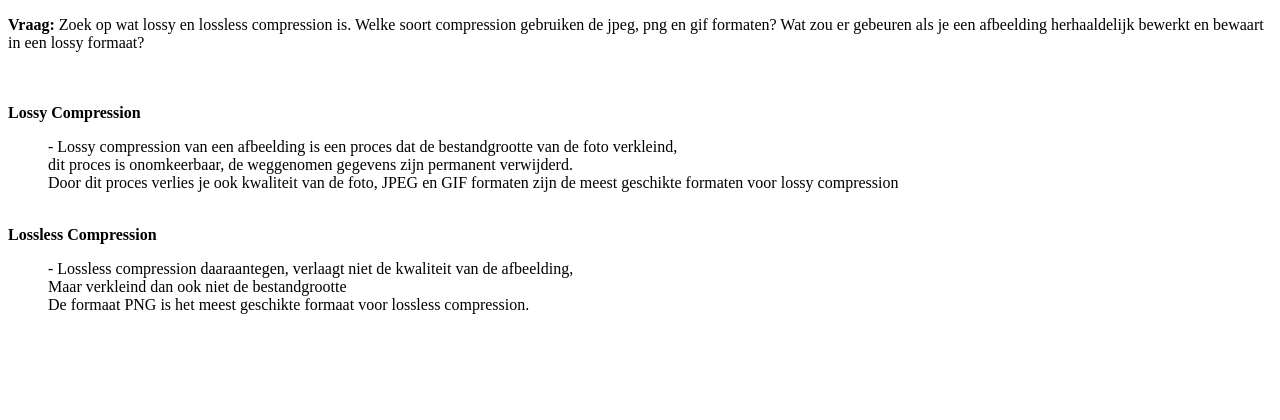
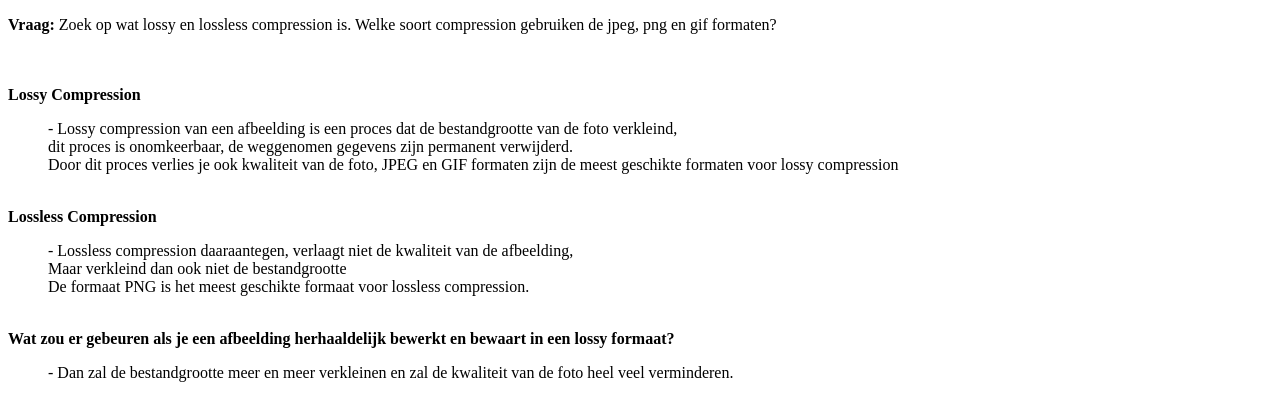
Before and after one commit to SimonVandesompele/webdevelopment, a plain HTML site: page Labo 4/opdracht_1.html in a window 1280 px wide. Drawn offline with Linux system fonts and the light colour scheme.

Commit message:
Labo 4 versie 4

```diff
--- a/Labo 4/opdracht_1.html
+++ b/Labo 4/opdracht_1.html
@@ -7,7 +7,7 @@
 <body>
 <p><strong>Vraag: </strong>Zoek op wat lossy en lossless compression is.
   Welke soort compression gebruiken de jpeg, png en gif formaten?
-  Wat zou er gebeuren als je een afbeelding herhaaldelijk bewerkt en bewaart in een lossy formaat?</p>
+  </p>
 <br>
 <br>
 <strong>Lossy Compression</strong><br>
@@ -18,5 +18,8 @@
 <strong>Lossless Compression</strong><br>
 <p><blockquote>- Lossless compression daaraantegen, verlaagt niet de kwaliteit van de afbeelding,<br> Maar verkleind dan ook niet de bestandgrootte <br>
 De formaat PNG is het meest geschikte formaat voor lossless compression.</blockquote>
+<br>
+<strong>Wat zou er gebeuren als je een afbeelding herhaaldelijk bewerkt en bewaart in een lossy formaat?</strong>
+<p><blockquote>- Dan zal de bestandgrootte meer en meer verkleinen en zal de kwaliteit van de foto heel veel verminderen.</blockquote>
 </body>
 </html>
```
Also changed, not shown: Labo 3/index.html (+1 -1 lines).
